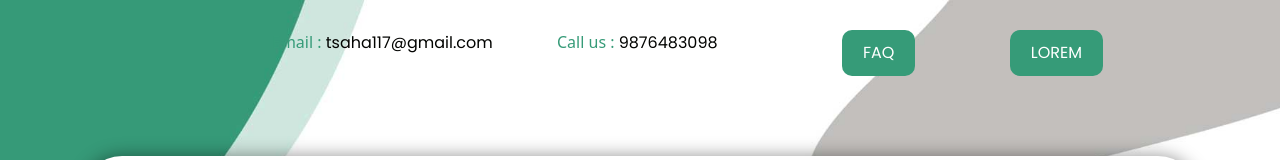
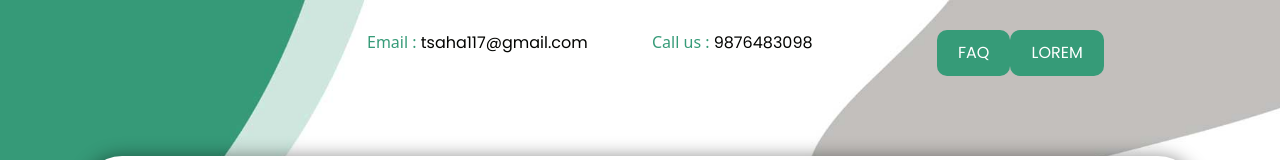
Before and after one commit to Think-To-Share/vantage-design, a website built with webpack: page index.html in a window 1280 px wide. Shown: the top 160 px of the page. Built offline with nearby package versions, Linux system fonts and the light colour scheme; files whose address does not match are found by name.

Commit message:
coloumn modified

```diff
--- a/index.html
+++ b/index.html
@@ -15,7 +15,10 @@
         <section class="main-heading-section">
             <div class="container">
                 <div class="row">
-                    <div class="col-md-3 offset-2">
+                    <div class="col-md-2">
+
+                    </div>
+                    <div class="col-md-3 offset-1">
                         <div class="heading-mail">
                             <p class="emailus">Email : <a href="#"> tsaha117@gmail.com </a> </p>
                         </div>
@@ -25,7 +28,7 @@
                             <p class="callus">Call us : <a href="#">9876483098 </a> </p>
                         </div>
                     </div>
-                    <div class="col-md-3">
+                    <div class="col-md-2">
                         <div class="heading-faq">
                             <a href="#" class="btn">FAQ</a>
                             <a href="#"  class="btn">LOREM</a>
```
